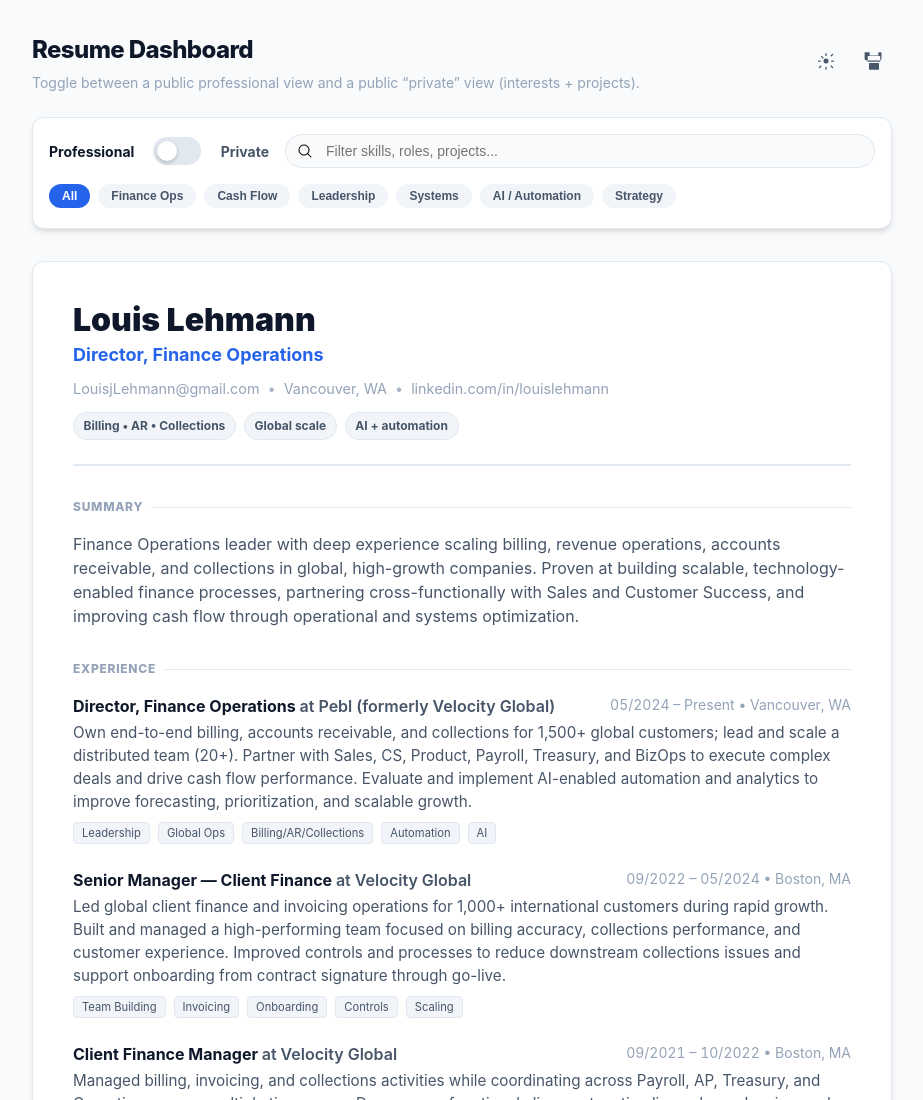
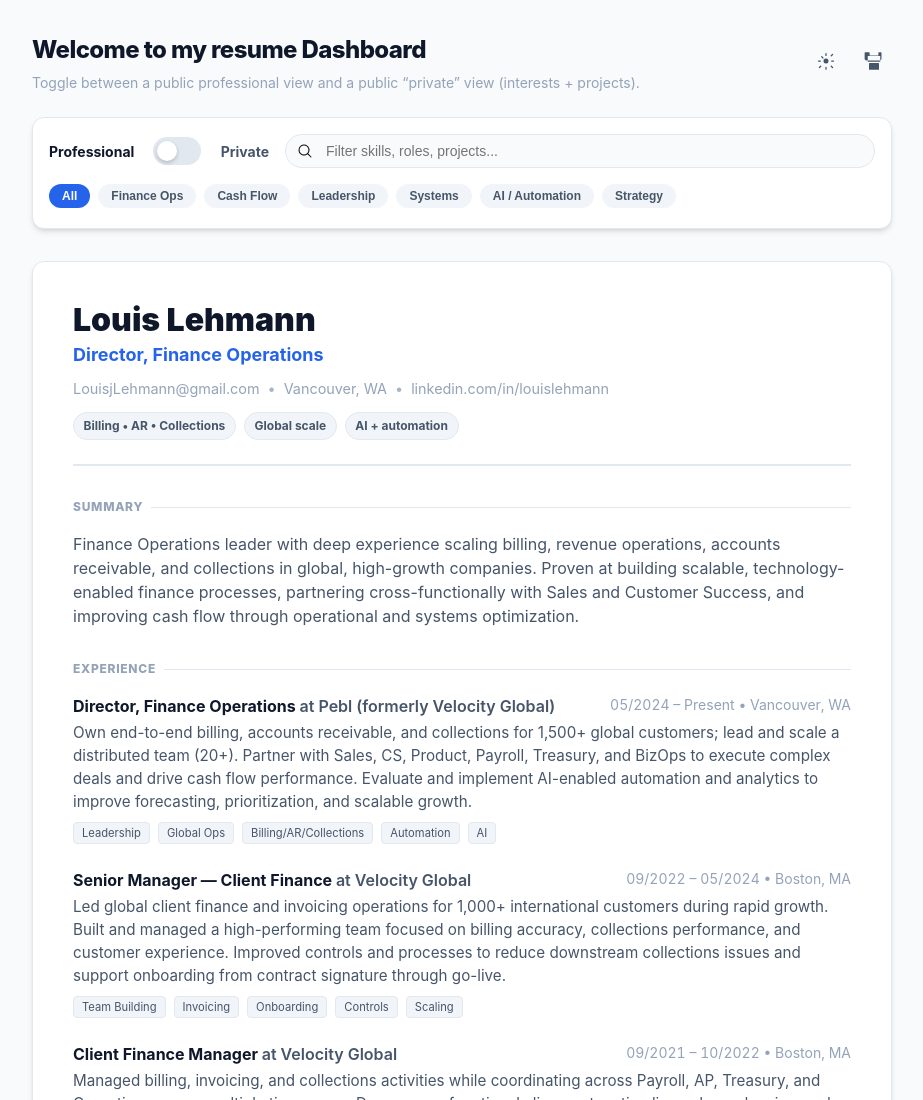
Before and after one commit to louisjlehmann-cmyk/louislehmann-site, a plain HTML site: page index.html in a window 1280 px wide. Shown: the top 1100 px of the page, without its empty margins (178-1101 px from the left). Drawn offline with Linux system fonts and the light colour scheme.

Commit message:
Update index.html

```diff
--- a/index.html
+++ b/index.html
@@ -366,7 +366,7 @@
     <header>
         <div class="top-bar">
             <div>
-                <h1>Resume Dashboard</h1>
+                <h1>Welcome to my resume Dashboard</h1>
                 <div class="subhead">Toggle between a public professional view and a public “private” view (interests + projects).</div>
             </div>
             <div class="actions">
```
